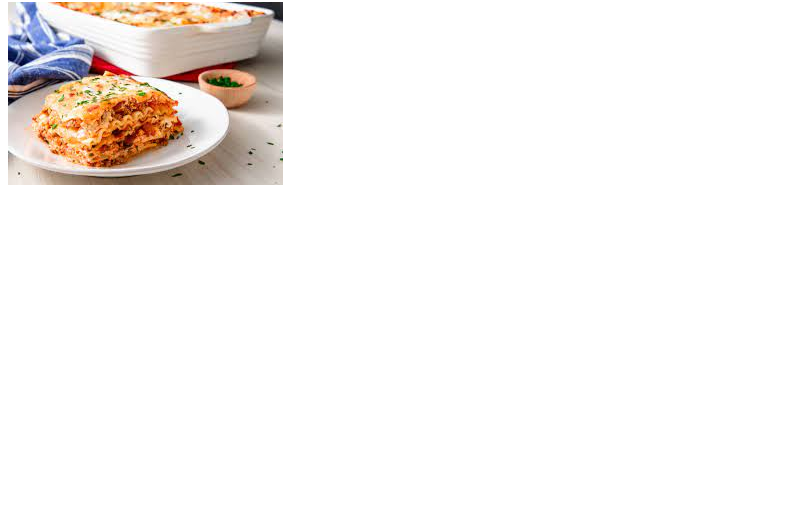
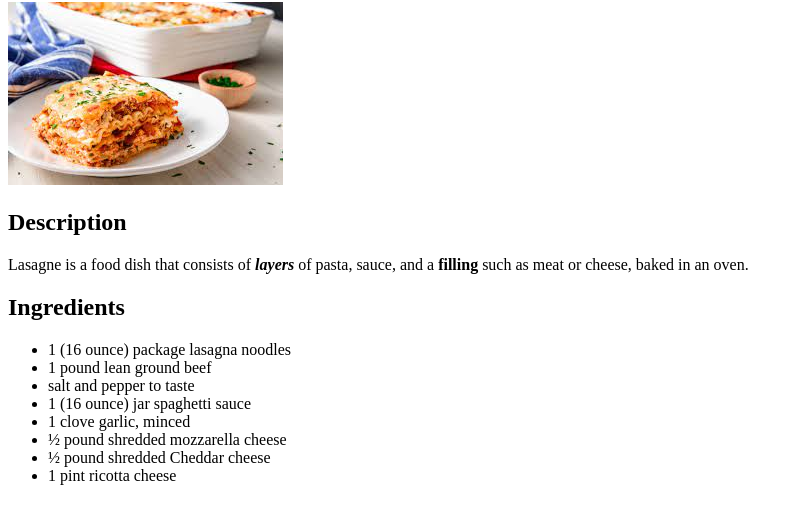
Before and after one commit to TalhaShahid004/odin-recipes, a plain HTML site: page recipes/lasagna.html in a window 1280 px wide. Shown: the part 78-602 px from the top of the page, without its empty margins (0-799 px from the left). Drawn offline with Linux system fonts and the light colour scheme.

Commit message:
add description and ingredients

```diff
--- a/recipes/lasagna.html
+++ b/recipes/lasagna.html
@@ -9,5 +9,20 @@
 <body>
     <h1>Lasagna</h1>
     <img src="../images/lasagna.jpeg">
+    <h2>Description</h2>
+    <p>Lasagne is a food dish that consists of <strong><em>layers</em></strong> of pasta, sauce, and a <strong>filling</strong> such as meat or cheese, baked in an oven.</p>
+    <h2>Ingredients</h2>
+    <p>
+        <ul>
+            <li>1 (16 ounce) package lasagna noodles</li>
+            <li>1 pound lean ground beef</li>
+            <li>salt and pepper to taste</li>
+            <li>1 (16 ounce) jar spaghetti sauce</li>
+            <li>1 clove garlic, minced</li>
+            <li>½ pound shredded mozzarella cheese</li>
+            <li>½ pound shredded Cheddar cheese</li>
+            <li>1 pint ricotta cheese</li>
+        </ul>
+    </p>
 </body>
 </html>
```
